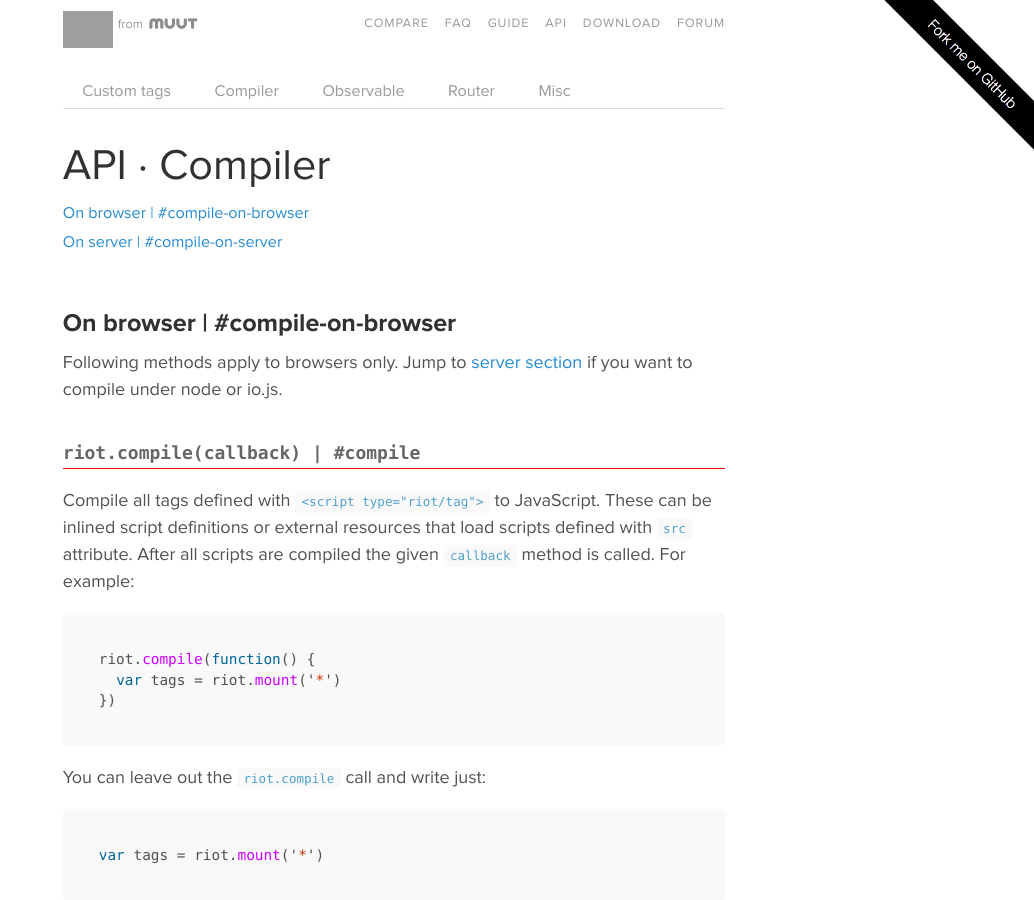
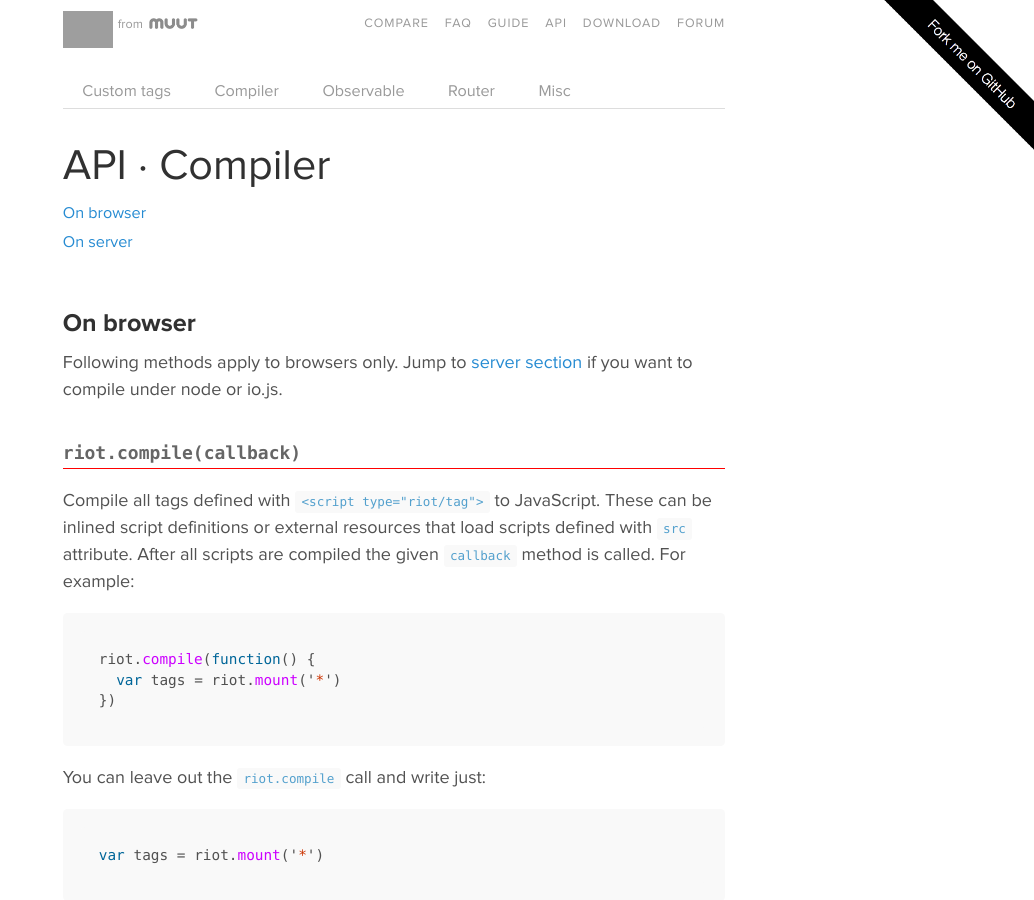
Before and after one commit to riot/riot.github.io, a Jekyll site: the page built from api/compiler.md, in a window 1280 px wide and 900 px high. Shown: the whole window, without its empty margins (246-1280 px from the left). Built offline with Jekyll 4.4.1, drawn with Linux system fonts in a browser that asks for light colours; Markdown is read by kramdown in place of the engine named in the settings; some of the changed lines change nothing that is shown; some of the changed text lies outside the part shown; grey boxes are pictures that could not be loaded.

Commit message:
API / Compiler

````diff
--- a/api/compiler.md
+++ b/api/compiler.md
@@ -6,11 +6,11 @@
 
 {% include api-tabs.html %}
 
-## On browser | #compile-on-browser
+## On browser
 
 Following methods apply to browsers only. Jump to [server section](#compile-on-server) if you want to compile under node or io.js.
 
-### riot.compile(callback) | #compile
+### <a name="compile"></a> riot.compile(callback)
 
 Compile all tags defined with `<script type="riot/tag">` to JavaScript. These can be inlined script definitions or external resources that load scripts defined with `src` attribute. After all scripts are compiled the given `callback` method is called. For example:
 
@@ -30,7 +30,7 @@
 
 For more details, read the compiler [general introduction](/riotjs/compiler.html).
 
-### riot.compile(url, callback)
+### <a name="compile-fn"></a> riot.compile(url, callback)
 
 Loads the given URL and compiles all tags after which the `callback` is called. For example:
 
@@ -40,7 +40,7 @@
 })
 ```
 
-### riot.compile(tag)
+### <a name="compile-tag"></a> riot.compile(tag)
 
 Compiles and executes the given `tag`. For example:
 
@@ -62,7 +62,7 @@
 
 @returns the compiled JavaScript as string
 
-### riot.compile(tag, true)
+### <a name="compile-to-str"></a> riot.compile(tag, true)
 
 Compiles the `tag` and returns it as a string. Only the transformation from the tag to JavaScript is performed and the tag is not executed on the browser. You can use this method to benchmark the compiler performance for example.
 
@@ -70,7 +70,7 @@
 var js = riot.compile(my_tag.innerHTML, true)
 ```
 
-## On server | #compile-on-server
+## On server
 
 After `npm install riot` you can do following:
 
@@ -82,7 +82,7 @@
 
 The compile function takes the tag definition (string) and returns JavaScript (string).
 
-### riot.parsers.css [tagName, css]
+### <a name="css-parser"></a> riot.parsers.css [tagName, css]
 
 Custom parsers that could be used to compile your tags css. For example:
 
@@ -112,7 +112,7 @@
 </custom-parsers>
 ```
 
-### riot.parsers.js [js, options]
+### <a name="js-parser"></a> riot.parsers.js [js, options]
 
 Custom parsers that could be used to compile your tags javascript. For example
 
@@ -142,6 +142,6 @@
 </custom-parsers>
 ```
 
-### riot.parsers.html [html]
+### <a name="html-parser"></a> riot.parsers.html [html]
 
 Custom parsers that could be used to compile your tags html
````
